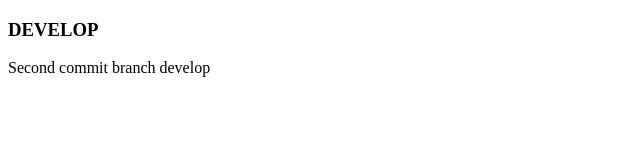
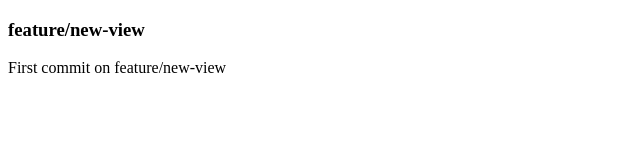
Before and after one commit to rubenmoral25/experimentos-git, a plain HTML site: page index.html in a window 1280 px wide. Shown: the whole page, without its empty margins (0-640 px from the left). Drawn offline with Linux system fonts and the light colour scheme.

Commit message:
first commit in new branch feature/new-view

```diff
--- a/index.html
+++ b/index.html
@@ -7,9 +7,9 @@
     <title>Document</title>
 </head>
 <body>
-    <h3>DEVELOP</h3>
+    <h3>feature/new-view</h3>
 		<p>
-			Second commit branch develop
+			First commit on feature/new-view
 		</p>
 </body>
 </html>
```
